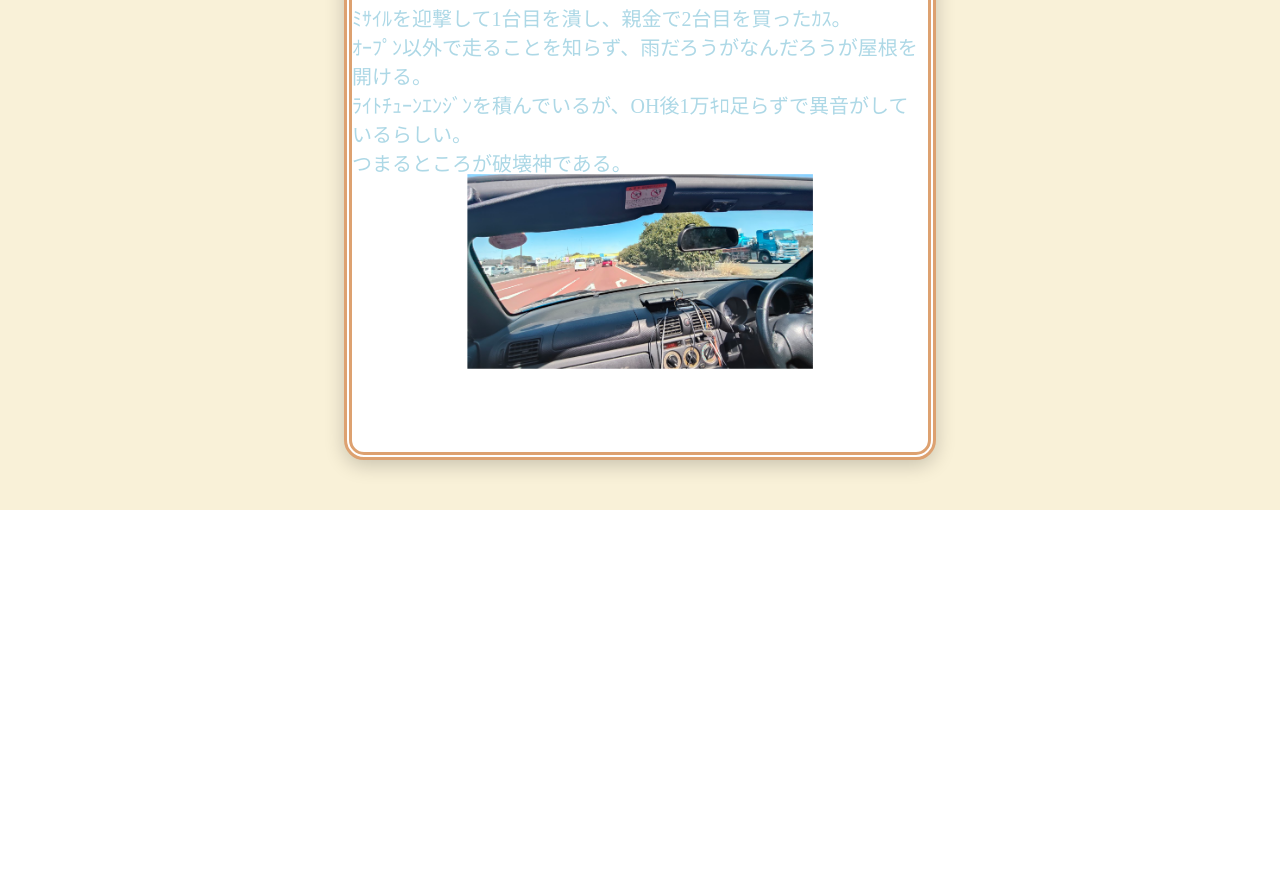
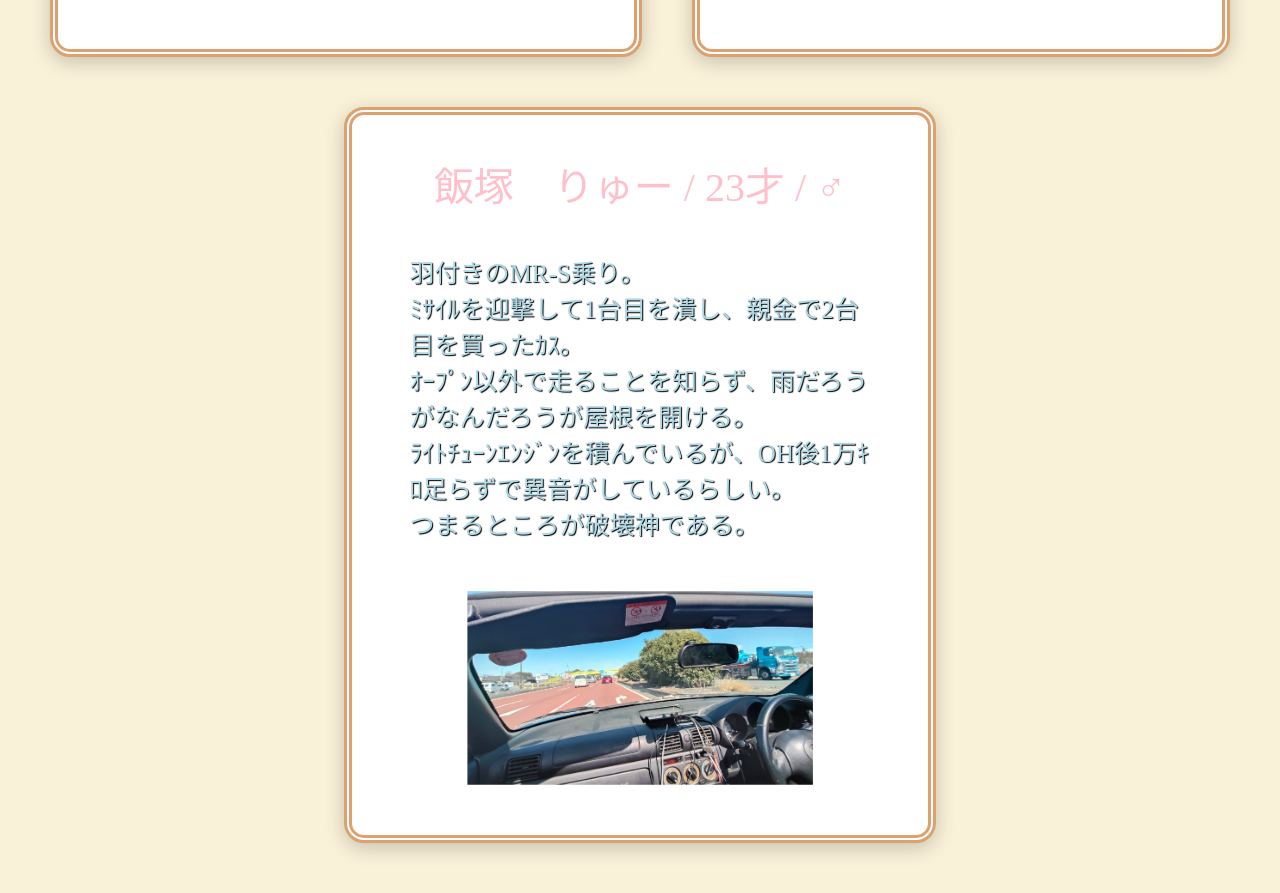
Before and after one commit to ti-kun/Sotsuken_HomePage, a PHP site: page /member.html in a window 1280 px wide. Shown: the part 1201-2094 px from the top of the page. Before the commit the page ends 1711 px from the top, so only its background shows below. Run offline with PHP 8.4, Linux system fonts and the light colour scheme; some web fonts are replaced.

Commit message:
画面サイズを変更した際の崩れを低減 ソースコードの整形

```diff
--- a/member.html
+++ b/member.html
@@ -46,41 +46,43 @@
         <ul class="first"> <!--1段目-->
             <li class="member_card" id="tiharu">
             <!--ちはる自己紹介-->
-            <p class="name_tiharu">菅野　せいてん / 21才 / ♂</p>
-            <p class="one_member">ｵｶｼｨ頭のﾚｶﾞｼｨ乗り。
-                軽整備をﾏｽﾀｰする前にｴﾝｼﾞﾝ載せ替えをDIYでやったｱﾎ。<br>
-                愛車をﾌｧﾐﾘｰｶｰと言い張っていたが<br>
-                車高を下げﾊｲｸﾞﾘﾀｲﾔを履いたせいで自認ｽﾎﾟｰﾂｶｰになってしまった。<br>
-                見た目ﾄﾞﾘ車ｽﾍﾟｯｸ。</p>
-            <a href="https://x.com/tiharukun_dayo" target="_blank">
-                <img class="one_member_image" src="pictures/tiharu_legacy.png" alt="ちはるのレガシィ"/>
-                </a>
+                <p class="name" id="name_tiharu">菅野　せいてん / 21才 / ♂</p>
+                <p class="member_txt">ｵｶｼｨ頭のﾚｶﾞｼｨ乗り。
+                    軽整備をﾏｽﾀｰする前にｴﾝｼﾞﾝ載せ替えをDIYでやったｱﾎ。<br>
+                    愛車をﾌｧﾐﾘｰｶｰと言い張っていたが<br>
+                    車高を下げﾊｲｸﾞﾘﾀｲﾔを履いたせいで自認ｽﾎﾟｰﾂｶｰになってしまった。<br>
+                    見た目ﾄﾞﾘ車ｽﾍﾟｯｸ。</p>
+                <a class="member_link" href="https://x.com/tiharukun_dayo" target="_blank">
+                    <img class="member_image" src="pictures/tiharu_legacy.png" alt="ちはるのレガシィ"/>
+                    </a>
             </li>
 
             <li class="member_card" id="takano">
             <!--たかの自己紹介-->
-                <p class="name_takano">高野　りょーたろー / 21才 / ♂ </p>
-                <p class="one_member">元赤いBRZ乗り。<br>
+                <p class="name" id="name_takano">高野　りょーたろー / 21才 / ♂ </p>
+                <p class="member_txt">元赤いBRZ乗り。<br>
                     本人はBRZに拘りはなく、たまたま86ｶﾗｰの赤を買ってきたらしい。<br>
                     しかし、ﾋﾟｽﾄﾝが横を向いている時点で終わっているので<br>
                     結局こちら側の人間である。<br>
                     どっかの誰かさんに車を潰されたので<br>
                     ﾋﾟｽﾄﾝがVの字になっているｽｶｲﾗｲﾝを探しているらしい。</p>
-                <a href="https://x.com/parfait5048_" target="_blank">
-                    <img class="one_member_image" src="pictures/takano_BRZ.png" alt="たかのちゃんのBRZ"/>
+                <a class="member_link" href="https://x.com/parfait5048_" target="_blank">
+                    <img class="member_image" src="pictures/takano_BRZ.png" alt="たかのちゃんのBRZ"/>
                 </a>
             </li>
         </ul>
         <ul class="second"> <!--2段目-->
             <li class="member_card" id="takenoko">
             <!--たけのこ自己紹介-->
-                <p class="name_takenoko">飯塚　りゅー / 23才 / ♂</p>
-                <p class="one_member">羽付きのMR-S乗り。<br>
+                <p class="name" id="name_takenoko">飯塚　りゅー / 23才 / ♂</p>
+                <p class="member_txt">羽付きのMR-S乗り。<br>
                     ﾐｻｲﾙを迎撃して1台目を潰し、親金で2台目を買ったｶｽ。<br>
                     ｵｰﾌﾟﾝ以外で走ることを知らず、雨だろうがなんだろうが屋根を開ける。<br>
                     ﾗｲﾄﾁｭｰﾝｴﾝｼﾞﾝを積んでいるが、OH後1万ｷﾛ足らずで異音がしているらしい。<br>
                     つまるところが破壊神である。</p>
-                <img class="one_member_image" src="pictures/takenoko_MR-S.png" alt="たけのこのMR-S"/>
+                <a class="member_link" href="X" target="_blank">
+                    <img class="member_image" src="pictures/takenoko_MR-S.png" alt="たけのこのMR-S"/>
+                </a>
             </li>
         </ul>
     </div>
--- a/style.css
+++ b/style.css
@@ -187,29 +187,11 @@ body {
     display: block;
 }
 
-.one_member {
-    margin: 0;
-    padding: 0;
-    height: 26%;
-    text-align: left;
-    color: lightblue;
-    font-size: 20px;
-    font-family: "あずきフォント";
-}
-
-.one_member_image {
-    display: block;
-    max-width: 60%;
-    height: auto;
-    margin: 40px auto;
-}
-
 .member ul {
-    margin: 0;
-    padding: 0;
-    margin-bottom: 50px;
+    margin: 0px 0px 50px 0px;
+    padding: 0px;
+    column-gap: 50px;
     display: flex;
-    column-gap: 50px;
     justify-content: center;
     text-align: center;
     list-style: none;
@@ -235,8 +217,39 @@ body {
     border: 8px double #dda170;
     box-shadow: 0 5px 20px rgba(0,0,0,0.2);
     flex-direction: column;
-    width: 45%;
+    max-width: 45%;
     align-items: center;
+}
+
+.name {
+    color: pink;
+    font-family: "あずきフォント";
+    font-size: 40px;
+    text-align: center;
+    height: 15%;
+}
+
+.member_txt {
+    margin: 0;
+    padding: 0;
+    max-width: 80%;
+    text-align: left;
+    color: lightblue;
+    text-shadow: 1px 1px 1px black;
+    font-size: 25px;
+    font-family: "あずきフォント";
+}
+
+.member_link {
+    display: block;
+    max-width: 60%;
+    margin: 50px auto;
+    padding: 0px;
+}
+
+.member_image {
+    display: block;
+    width: 100%;
 }
 
 #tiharu {
@@ -246,10 +259,3 @@ body {
 #takano {
     margin-right: 50px;
 }
-
-.name_tiharu, .name_takano, .name_takenoko{
-    color: pink;
-    font-family: "あずきフォント";
-    font-size: 40px;
-    text-align: center;
-}
```
